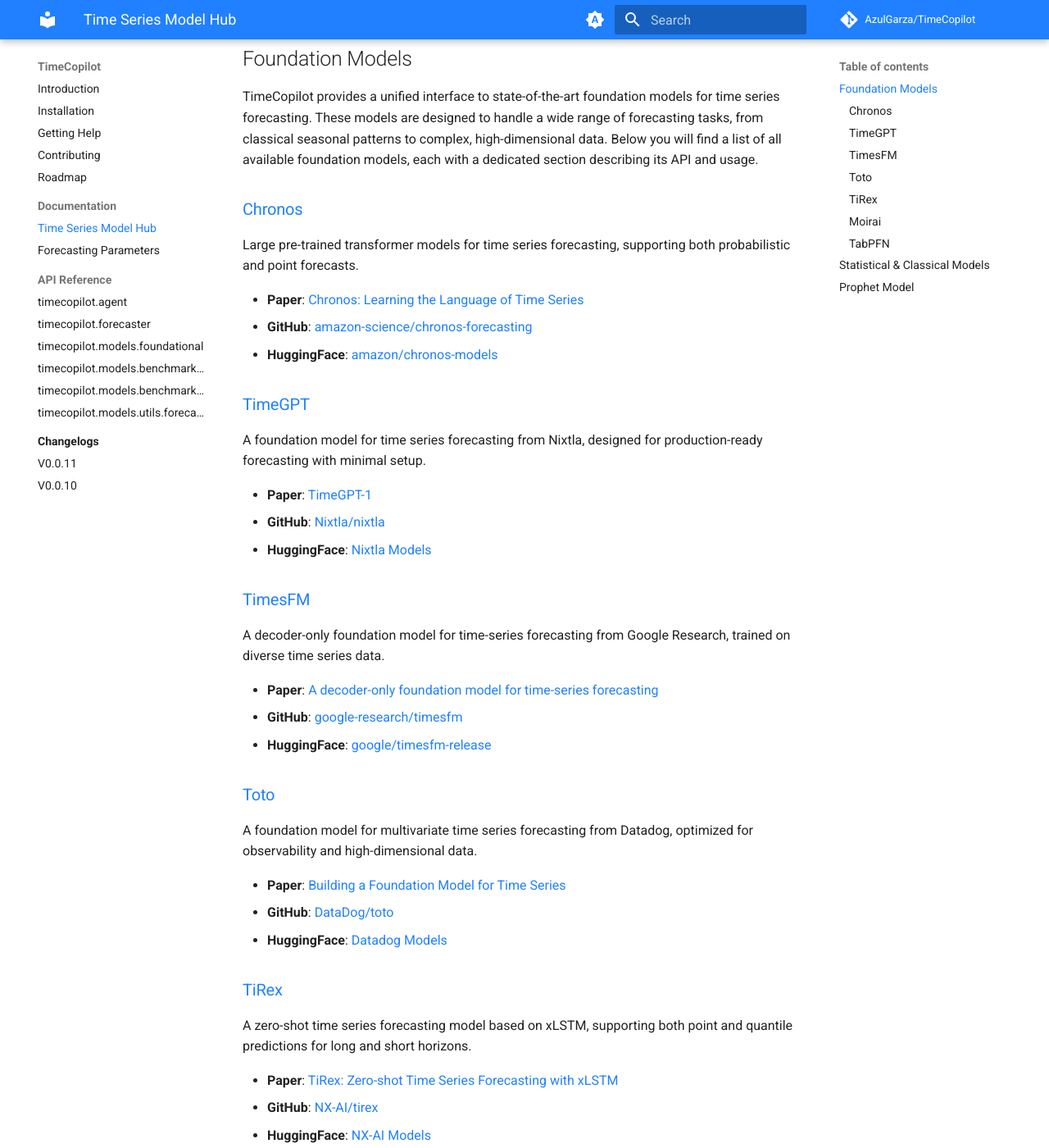
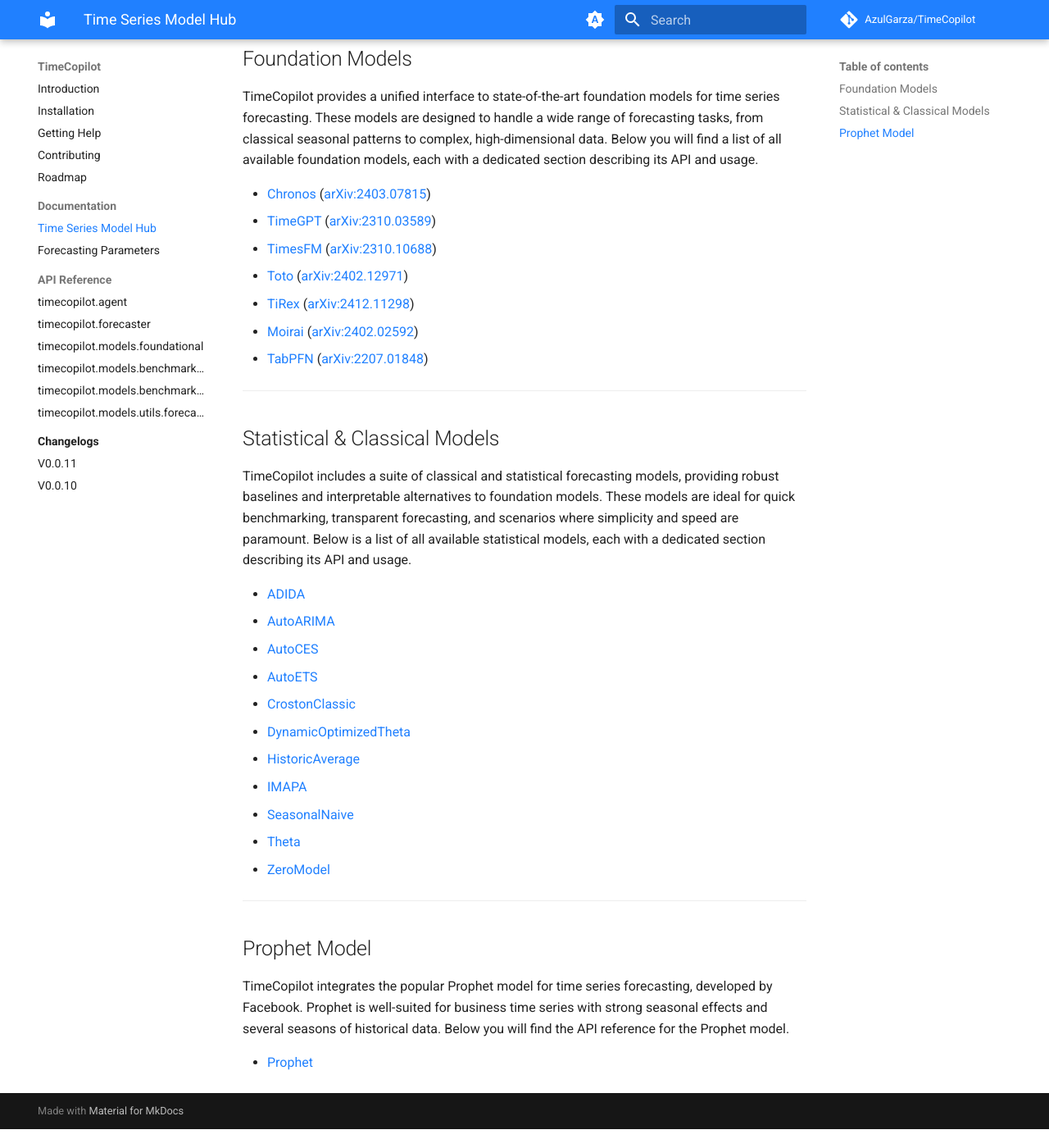
Before and after one commit to mpg05883/timecopilot, an MkDocs documentation site: the page built from docs/model_hub.md, in a window 1280 px wide and 1400 px high, scrolled down 875 px. Shown: the whole window at 82% size. Built offline with MkDocs 1.6.1 and Material for MkDocs 9.7.7, drawn with Linux system fonts in a browser that asks for light colours; comment, search, counter and statistics services are not loaded; after the commit the page ends 2252 px from its top, so only the background shows below that; some of the changed text lies outside the part shown.

Commit message:
refactor: restructure documentation per feedback - revert model_hub.md to simple list with arXiv papers in parentheses, move detailed citations to constructor Notes
Co-authored-by: AzulGarza <10517170+AzulGarza@users.noreply.github.com>

```diff
--- a/docs/model_hub.md
+++ b/docs/model_hub.md
@@ -39,54 +39,13 @@ Here you'll find all the time series forecasting models available in TimeCopilot
 
 TimeCopilot provides a unified interface to state-of-the-art foundation models for time series forecasting. These models are designed to handle a wide range of forecasting tasks, from classical seasonal patterns to complex, high-dimensional data. Below you will find a list of all available foundation models, each with a dedicated section describing its API and usage.
 
-### [Chronos](api/models/foundational/models.md#timecopilot.models.foundational.chronos)
-Large pre-trained transformer models for time series forecasting, supporting both probabilistic and point forecasts.
-
-- **Paper**: [Chronos: Learning the Language of Time Series](https://arxiv.org/abs/2403.07815)
-- **GitHub**: [amazon-science/chronos-forecasting](https://github.com/amazon-science/chronos-forecasting)
-- **HuggingFace**: [amazon/chronos-models](https://huggingface.co/collections/amazon/chronos-models-65f1791d630a8d57cb718444)
-
-### [TimeGPT](api/models/foundational/models.md#timecopilot.models.foundational.timegpt)
-A foundation model for time series forecasting from Nixtla, designed for production-ready forecasting with minimal setup.
-
-- **Paper**: [TimeGPT-1](https://arxiv.org/abs/2310.03589)
-- **GitHub**: [Nixtla/nixtla](https://github.com/Nixtla/nixtla)
-- **HuggingFace**: [Nixtla Models](https://huggingface.co/Nixtla)
-
-### [TimesFM](api/models/foundational/models.md#timecopilot.models.foundational.timesfm)
-A decoder-only foundation model for time-series forecasting from Google Research, trained on diverse time series data.
-
-- **Paper**: [A decoder-only foundation model for time-series forecasting](https://arxiv.org/abs/2310.10688)
-- **GitHub**: [google-research/timesfm](https://github.com/google-research/timesfm)
-- **HuggingFace**: [google/timesfm-release](https://huggingface.co/collections/google/timesfm-release-66e4be5fdb56e960c1e482a6)
-
-### [Toto](api/models/foundational/models.md#timecopilot.models.foundational.toto)
-A foundation model for multivariate time series forecasting from Datadog, optimized for observability and high-dimensional data.
-
-- **Paper**: [Building a Foundation Model for Time Series](https://arxiv.org/abs/2402.12971)
-- **GitHub**: [DataDog/toto](https://github.com/DataDog/toto)
-- **HuggingFace**: [Datadog Models](https://huggingface.co/Datadog)
-
-### [TiRex](api/models/foundational/models.md#timecopilot.models.foundational.tirex)
-A zero-shot time series forecasting model based on xLSTM, supporting both point and quantile predictions for long and short horizons.
-
-- **Paper**: [TiRex: Zero-shot Time Series Forecasting with xLSTM](https://arxiv.org/abs/2412.11298)
-- **GitHub**: [NX-AI/tirex](https://github.com/NX-AI/tirex)
-- **HuggingFace**: [NX-AI Models](https://huggingface.co/NX-AI)
-
-### [Moirai](api/models/foundational/models.md#timecopilot.models.foundational.moirai)
-A universal foundation model for time series forecasting, designed to handle a wide range of frequencies, multivariate series, and covariates.
-
-- **Paper**: [Unified Training of Universal Time Series Forecasting Transformers](https://arxiv.org/abs/2402.02592)
-- **GitHub**: [SalesforceAIResearch/uni2ts](https://github.com/SalesforceAIResearch/uni2ts)
-- **HuggingFace**: [Salesforce/moirai-r-models](https://huggingface.co/collections/Salesforce/moirai-r-models-65c8d3a94c51428c300e0742)
-
-### [TabPFN](api/models/foundational/models.md#timecopilot.models.foundational.tabpfn)
-A zero-shot time series forecasting model that frames univariate forecasting as a tabular regression problem using TabPFNv2.
-
-- **Paper**: [TabPFN: A Transformer That Solves Small Tabular Classification Problems in a Second](https://arxiv.org/abs/2207.01848)
-- **GitHub**: [PriorLabs/tabpfn-time-series](https://github.com/PriorLabs/tabpfn-time-series)
-- **HuggingFace**: [PriorLabs Models](https://huggingface.co/PriorLabs)
+- [Chronos](api/models/foundational/models.md#timecopilot.models.foundational.chronos) ([arXiv:2403.07815](https://arxiv.org/abs/2403.07815))
+- [TimeGPT](api/models/foundational/models.md#timecopilot.models.foundational.timegpt) ([arXiv:2310.03589](https://arxiv.org/abs/2310.03589))
+- [TimesFM](api/models/foundational/models.md#timecopilot.models.foundational.timesfm) ([arXiv:2310.10688](https://arxiv.org/abs/2310.10688))
+- [Toto](api/models/foundational/models.md#timecopilot.models.foundational.toto) ([arXiv:2402.12971](https://arxiv.org/abs/2402.12971))
+- [TiRex](api/models/foundational/models.md#timecopilot.models.foundational.tirex) ([arXiv:2412.11298](https://arxiv.org/abs/2412.11298))
+- [Moirai](api/models/foundational/models.md#timecopilot.models.foundational.moirai) ([arXiv:2402.02592](https://arxiv.org/abs/2402.02592))
+- [TabPFN](api/models/foundational/models.md#timecopilot.models.foundational.tabpfn) ([arXiv:2207.01848](https://arxiv.org/abs/2207.01848))
 
 ---
 
```
Also changed, not shown: 7 other files.
